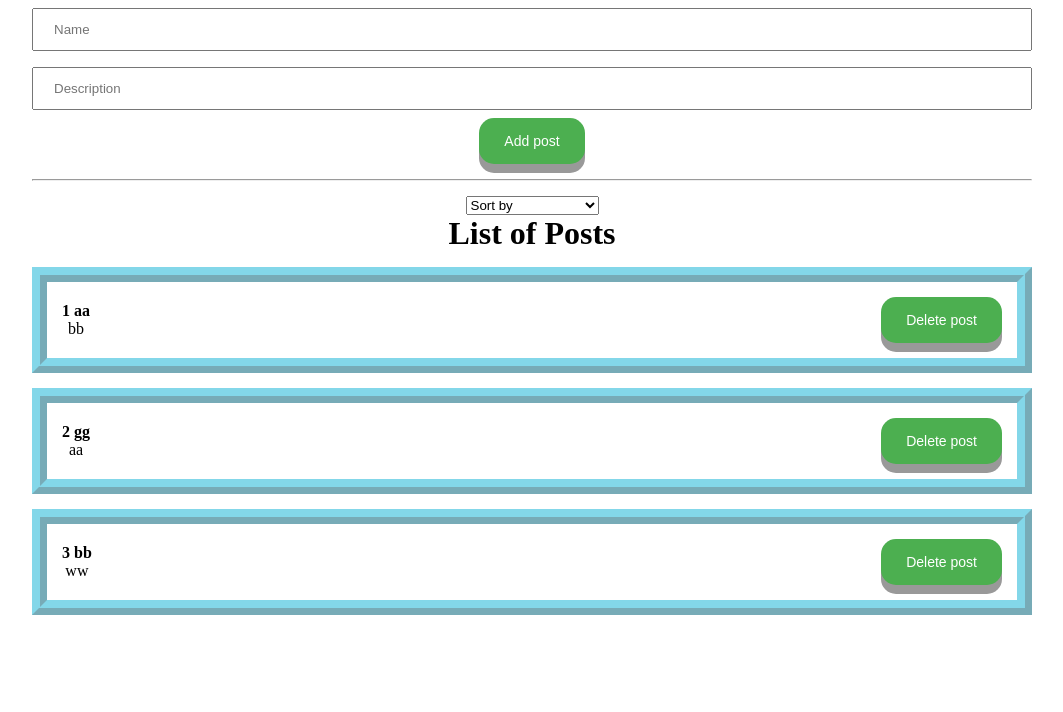
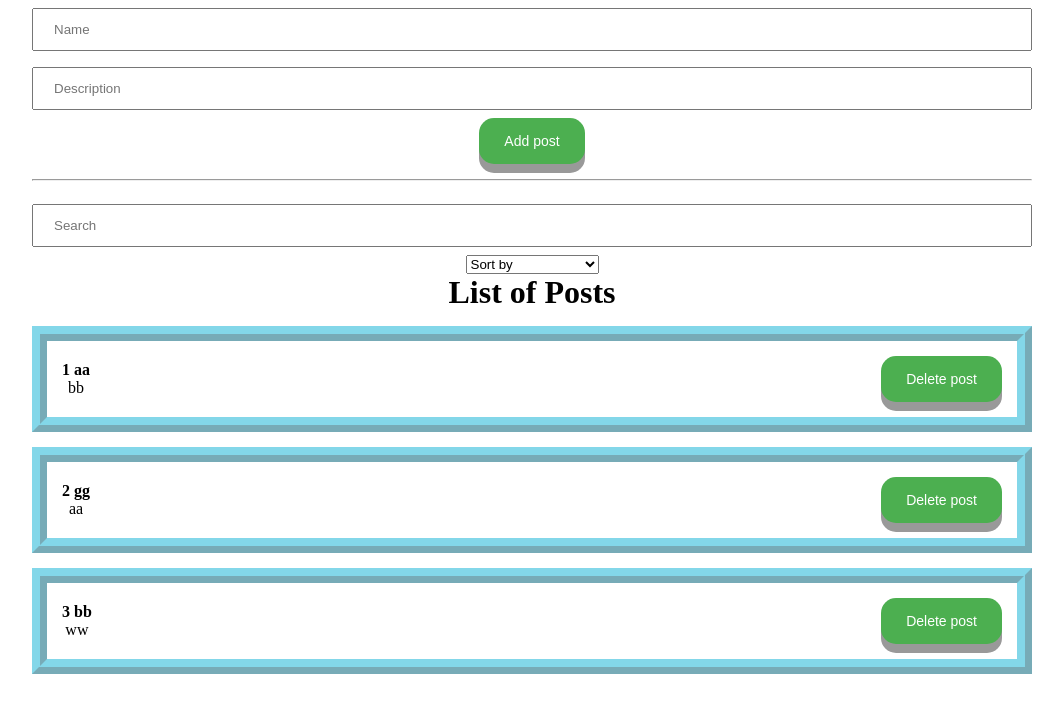
Before and after one commit to illya22/React-App, a React (Create React App) app: page / in a window 1280 px wide. Shown: the top 712 px of the page, without its empty margins (108-1171 px from the left). Built offline with nearby package versions, Linux system fonts and the light colour scheme.

Commit message:
functionality(sort,search)

```diff
--- a/src/App.js
+++ b/src/App.js
@@ -1,8 +1,9 @@
- import React, { useState} from "react";
+ import React, { useMemo, useState} from "react";
+import PostFilter from "./components/PostFilter";
 import PostForm from "./components/PostForm";
 
 import PostList from "./components/PostList";
-import MySelect from "./components/UI/select/MySelect";
+
 
  import  './css styles/App.css';
 function App() {
@@ -12,7 +13,21 @@ function App() {
       {id:3, title: 'bb', body:'ww'},
     ])
 
-    const [selectedSort,setSelectedSort] = useState('')
+    const [filter,setFilter] = useState({sort:'', query:''})
+
+
+
+    const sortedPost = useMemo(() =>{
+      console.log('worked')
+      if(filter.sort){
+        return [...post].sort((a , b) => a[filter.sort].localeCompare(b[filter.sort]))
+      }
+      return post;
+    },[filter.sort,post])
+
+    const sortedandSearchedPost = useMemo(()=>{
+       return sortedPost.filter(post=>post.title.toLowerCase().includes(filter.query))
+    }, [filter.query,sortedPost])
 
     const createPost = (newPost) =>{
         setPost([...post,newPost])
@@ -22,32 +37,17 @@ function App() {
     setPost(post.filter(p => p.id !== posts.id))
    }
 
-  const sortPost = (sort) => {
-    setSelectedSort(sort)
-    setPost([...post].sort((a , b) => a[sort].localeCompare(b[sort])))
-  }
+
 
   return (
     <div className="App">
       <PostForm create={createPost}/>
       <hr style={{margin:'15px 0'}}/>
-      <div>
-        <MySelect
-        value={selectedSort}
-        onChange={sortPost}
-        defaultValue="Sort by"
-        options={[
-          {value:'title',name:'Sort by name'},
-          {value:'body',name:'Sort by description'},
-        ]}
-        />
-      </div>
-      {post.length !==0
-      ?
-      <PostList remove={removePost} post={post} title="List of Posts"/>
-      :
-       <h1>There is no Posts!!!</h1>
-      }
+       <PostFilter
+       filter={filter}
+        setFilter={setFilter}/>
+
+      <PostList remove={removePost} post={sortedandSearchedPost} title="List of Posts"/>
 
     </div>
   );
--- /dev/null
+++ b/src/components/PostFilter.jsx
@@ -0,0 +1,26 @@
+import React from 'react';
+ import MyInput from './UI/input/MyInput';
+ import MySelect from './UI/select/MySelect';
+
+const PostFilter = ({filter,setFilter}) => {
+    return (
+        <div>
+        <MyInput
+        value={filter.query}
+        onChange={e=> setFilter({...filter, query: e.target.value})}
+        placeholder="Search"
+        />
+        <MySelect
+        value={filter.sort}
+        onChange={selectedSort =>setFilter({...filter, sort: selectedSort})}
+        defaultValue="Sort by"
+        options={[
+          {value:'title',name:'Sort by name'},
+          {value:'body',name:'Sort by description'},
+        ]}
+        />
+      </div>
+    );
+};
+
+export default PostFilter;
--- a/src/components/PostList.jsx
+++ b/src/components/PostList.jsx
@@ -2,6 +2,12 @@ import React from 'react';
 import PostItem from './PostItem';
 
 const PostList = ({post,title,remove}) => {
+
+    if(!post.length){
+        return(
+            <h1>There is no Posts!!!</h1>
+        )
+    }
     return (
         <div>
             <h1>{title}</h1>
```
